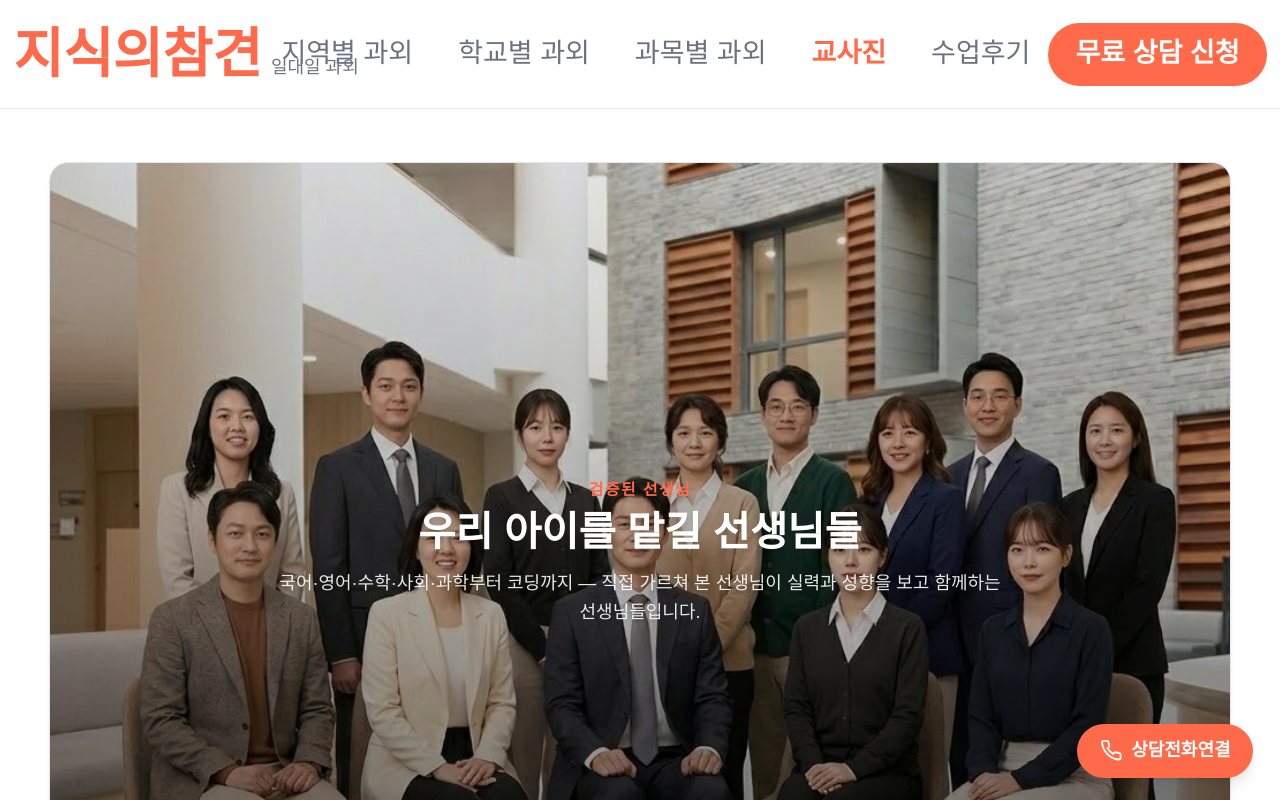
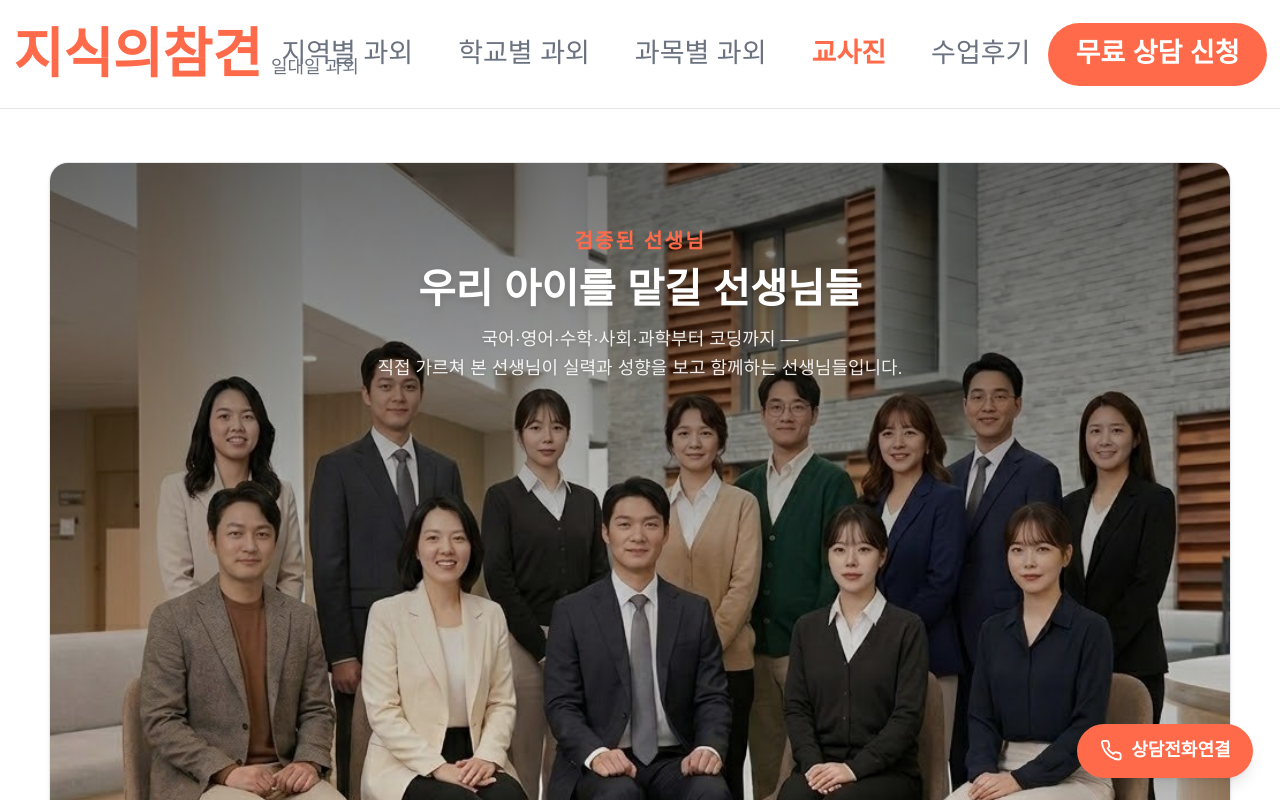
Before and after one commit to ghlfyd12/GwaePick, a Next.js app: page /teachers in a window 1280 px wide. Shown: the top 800 px of the page. Built offline with nearby package versions, Linux system fonts and the light colour scheme; a web font is replaced by a local one.

Commit message:
[교사 섹션 Hero — 텍스트 위치·크기·줄바꿈 핀포인트 수정]

```diff
--- a/src/app/teachers/page.tsx
+++ b/src/app/teachers/page.tsx
@@ -50,17 +50,17 @@ export default function TeachersPage() {
             unoptimized
           />
 
-          {/* 가독성용 그라데이션 + 텍스트 레이어(가로·세로 가운데) */}
-          <div className="absolute inset-0 flex flex-col items-center justify-center break-keep bg-gradient-to-t from-black/55 via-black/25 to-black/10 px-5 text-center sm:px-8">
-            <p className="text-xs font-semibold uppercase tracking-widest text-accent sm:text-sm">
+          {/* 가독성용 상단 스크림 + 텍스트 레이어(가로 가운데·세로 상단) */}
+          <div className="absolute inset-0 flex flex-col items-center justify-start break-keep bg-gradient-to-b from-black/55 via-black/20 to-transparent px-5 pt-10 text-center sm:px-8 md:pt-14">
+            <p className="text-base font-semibold uppercase tracking-widest text-accent md:text-lg">
               검증된 선생님
             </p>
             <h1 className="mt-1.5 text-2xl font-bold text-white drop-shadow-md sm:mt-2 md:text-4xl">
               우리 아이를 맡길 선생님들
             </h1>
             <p className="mx-auto mt-2.5 max-w-2xl text-sm leading-relaxed text-white/90 drop-shadow md:mt-3 md:text-base">
-              국어·영어·수학·사회·과학부터 코딩까지 — 직접 가르쳐 본 선생님이
-              실력과 성향을 보고 함께하는 선생님들입니다.
+              국어·영어·수학·사회·과학부터 코딩까지 —<br />
+              직접 가르쳐 본 선생님이 실력과 성향을 보고 함께하는 선생님들입니다.
             </p>
           </div>
         </div>
```
Also changed, not shown: .claude/launch.json, .claude/settings.local.json.
